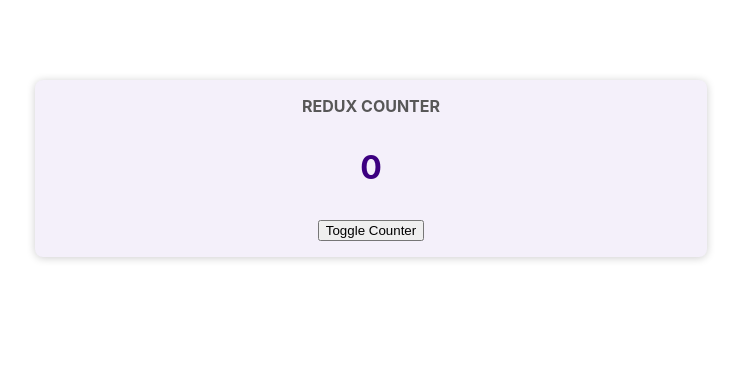
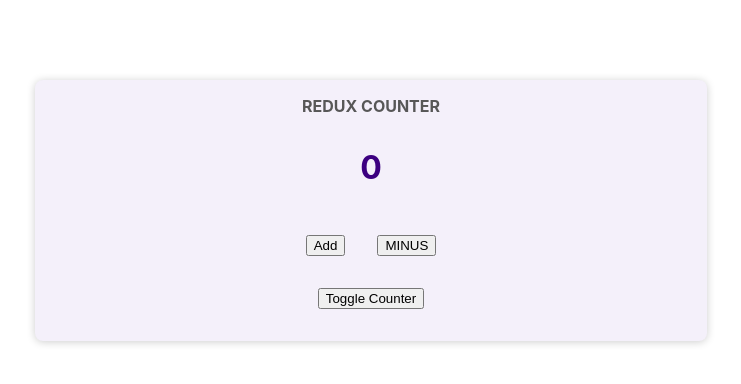
Before and after one commit to tolu-c/learn-redux, a React (Create React App) app in the folder learn-redux/: page / in a window 1280 px wide. Shown: the top 384 px of the page, without its empty margins (269-1010 px from the left). Built offline with nearby package versions, Linux system fonts and the light colour scheme.

Commit message:
dispatching actions from react components

```diff
--- a/learn-redux/src/components/Counter.js
+++ b/learn-redux/src/components/Counter.js
@@ -1,8 +1,16 @@
-import { useSelector } from "react-redux";
+import { useSelector, useDispatch } from "react-redux";
 import classes from "./Counter.module.css";
 
 const Counter = () => {
+  const dispatch = useDispatch();
   const counter = useSelector((state) => state.counter);
+
+  const add = () => {
+    dispatch({ type: "ADD" });
+  };
+  const minus = () => {
+    dispatch({ type: "MINUS" });
+  };
 
   const toggleCounterHandler = () => {};
 
@@ -10,6 +18,10 @@
     <main className={classes.counter}>
       <h1>Redux Counter</h1>
       <div className={classes.value}>{counter} </div>
+      <div>
+        <button onClick={add}>Add</button>
+        <button onClick={minus}>MINUS</button>
+      </div>
       <button onClick={toggleCounterHandler}>Toggle Counter</button>
     </main>
   );
--- a/learn-redux/src/components/Counter.module.css
+++ b/learn-redux/src/components/Counter.module.css
@@ -21,3 +21,7 @@
   margin: 2rem 0;
   font-weight: bold;
 }
+
+.counter button {
+  margin: 1rem;
+}
```
